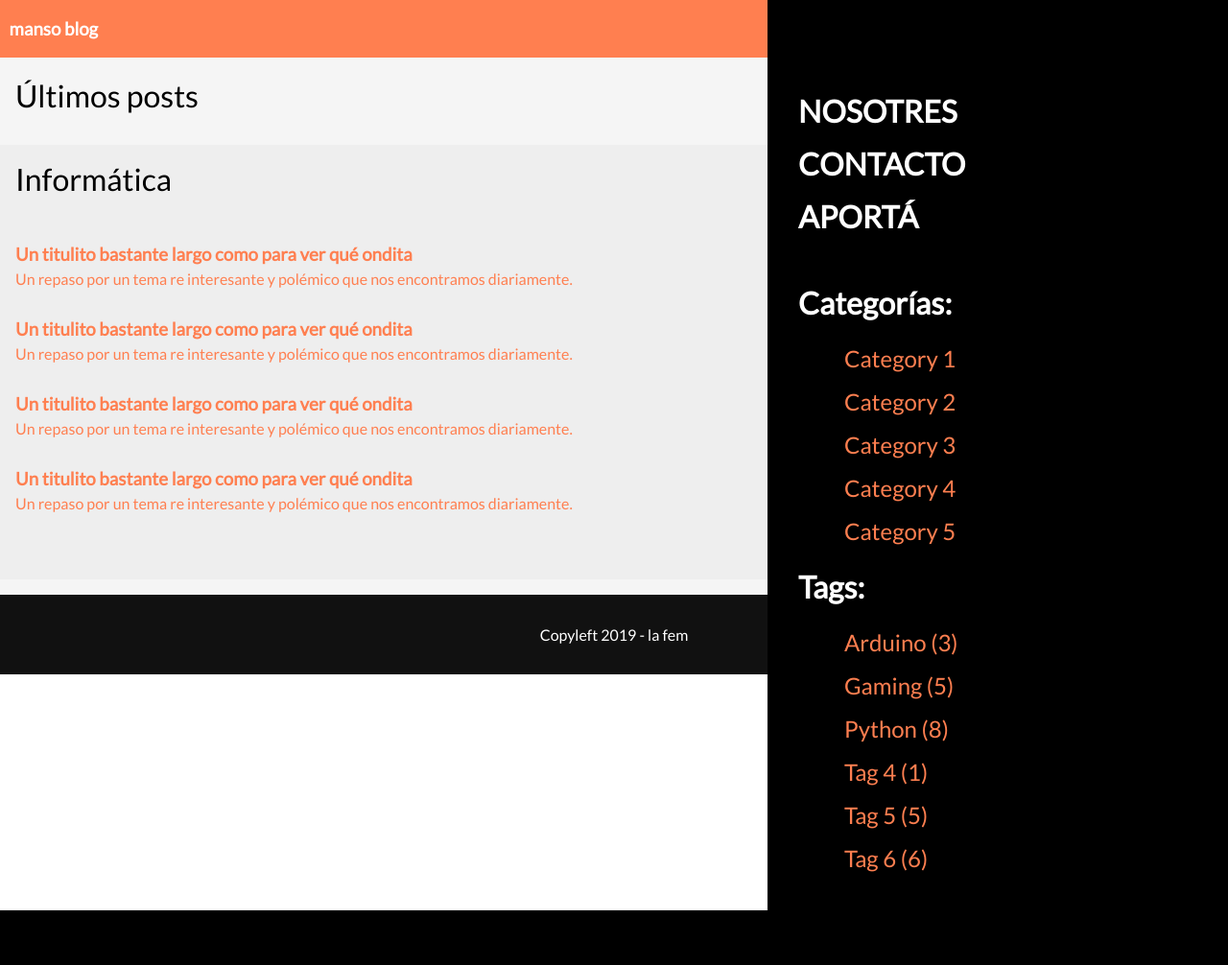
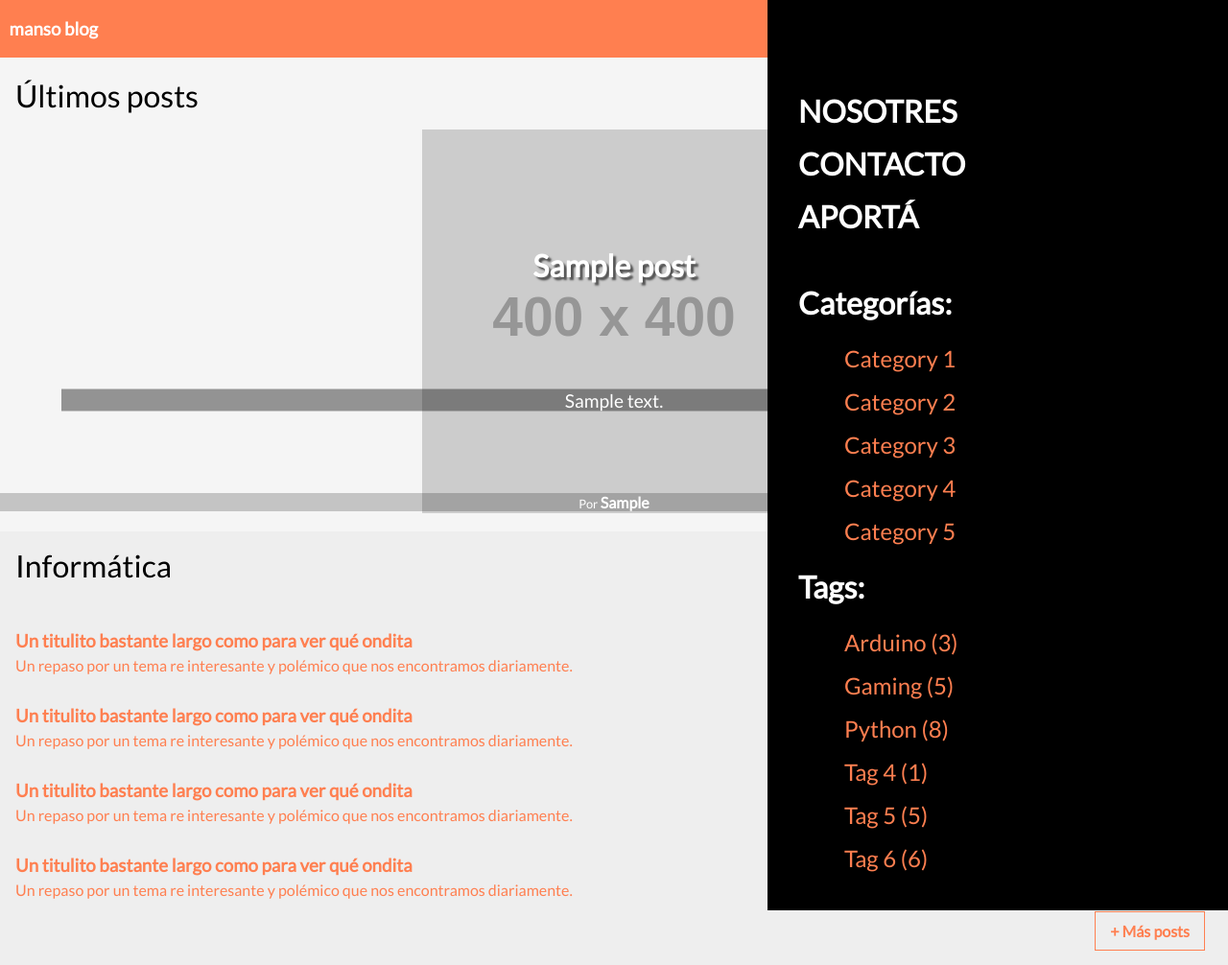
Before and after one commit to dbertranou/fem-blog, a Django app: page / in a window 1280 px wide. Shown: the top 1006 px of the page at 96% size. Before the commit the page ends 949 px from the top, so only its background shows below. Run offline with Django 3.2, Linux system fonts and the light colour scheme; tables that the repository leaves empty hold one stand-in row (values such as "Sample post"); grey boxes labelled with a size stand in for pictures from a placeholder-image service; some libraries are stand-ins or nearby versions.

Commit message:
fixed latest posts

```diff
--- a/blog/templates/blog/base.html
+++ b/blog/templates/blog/base.html
@@ -18,12 +18,12 @@
     <div class="latest-posts">
       <h2>Últimos posts</h2>
       <ul class="latest-posts-list">
-        {% for post in latest_posts %}
+        {% for post in content.latest_posts %}
           <li class="post">
-            <img src="{{ post.image }}" alt="post image">
+            <img src="http://placehold.it/400x400" alt="post image">
             <p class="post__title">{{ post.title }}</p>
             <p class="post__summary">{{ post.summary }}</p>
-            <p class="post__author">Por <span class="name">{{ post.author.user.first_name }} {{ post.author.user.last_name }}</span></p>
+            <p class="post__author">Por <span class="name">{{ post.author.user.first_name }}</span></p>
           </li>
         {% endfor %}
       </ul>
```
